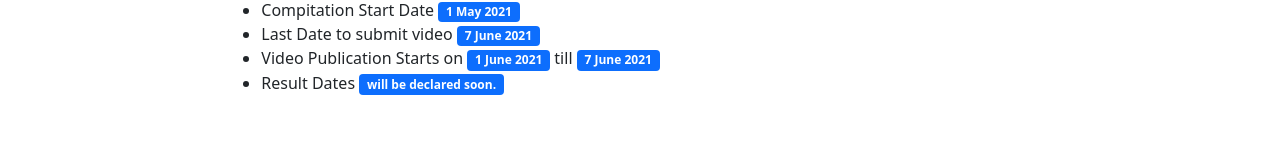
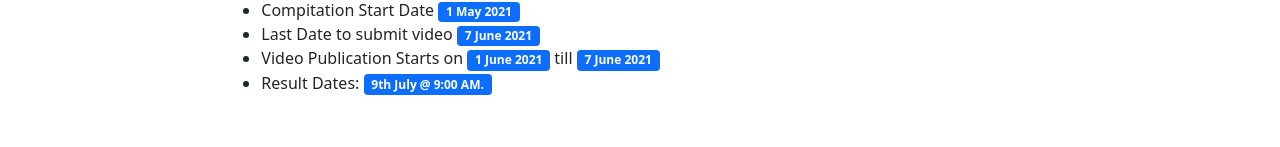
Before and after one commit to rohitcyablord/psspardha, an Angular app: page /manaManatTu in a window 1280 px wide. Shown: the part 723-870 px from the top of the page. Built offline with nearby package versions, Linux system fonts and the light colour scheme.

Commit message:
added 404 page in routing too

```diff
--- a/src/app/app-routing.module.ts
+++ b/src/app/app-routing.module.ts
@@ -7,7 +7,8 @@ import { ManaManatTuPageComponent } from './mana-manat-tu-page/mana-manat-tu-pag
 const routes: Routes = [
   { path: 'landing', component: LandingPageComponent },
   { path: 'manaManatTu', component: ManaManatTuPageComponent },
-  { path: '', pathMatch: 'full', redirectTo: 'landing'  }
+  { path: '', pathMatch: 'full', redirectTo: 'landing'  },
+  { path: '**', redirectTo: 'landing' }
 ];
 
 @NgModule({
--- a/src/app/mana-manat-tu-page/mana-manat-tu-page.component.html
+++ b/src/app/mana-manat-tu-page/mana-manat-tu-page.component.html
@@ -157,7 +157,7 @@
                 <li>Compitation Start Date <span class="badge bg-primary">1 May 2021</span></li>
                 <li>Last Date to submit video <span class="badge bg-primary">7 June 2021</span></li>
                 <li>Video Publication Starts on <span class="badge bg-primary">1 June 2021</span> till <span class="badge bg-primary">7 June 2021</span></li>
-                <li>Result Dates  <span class="badge bg-primary">will be declared soon.</span></li>
+                <li>Result Dates: <span class="badge bg-primary">9th July @ 9:00 AM.</span></li>
               </ul>
             </div>
 
@@ -180,7 +180,7 @@
                   Song Kareoke song will be provided by us in c and c#
                 </li>
                 <li>
-                  You have send your recorded Video Song to us via Telegra. Link to Telegram: <a href="https://t.me/harmoniumprafulla">hamoniumprafulla</a>
+                  You have send your recorded Video Song to us via Telegram. Link to Telegram: <a href="https://t.me/harmoniumprafulla">hamoniumprafulla</a>
                 </li>
               </ol>
 
```
Also changed, not shown: 16 other files (tests, documents, lock files or other folders).
